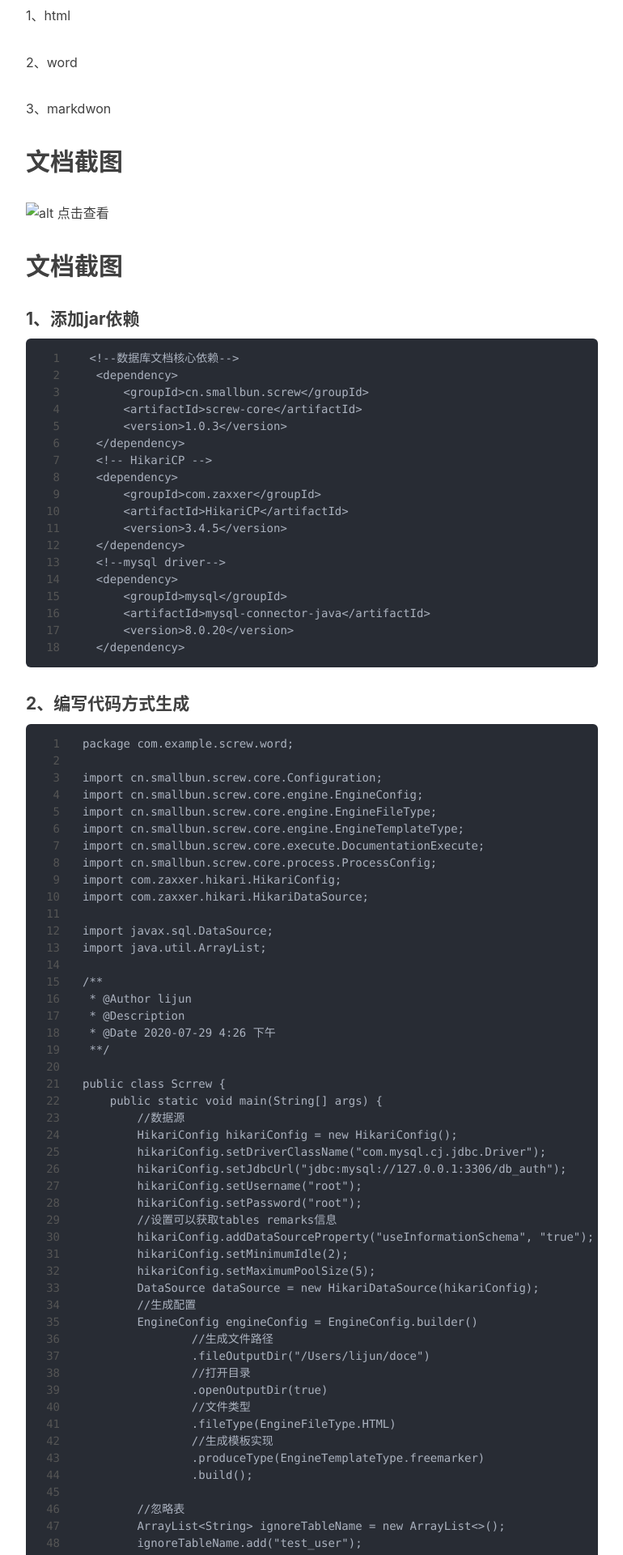
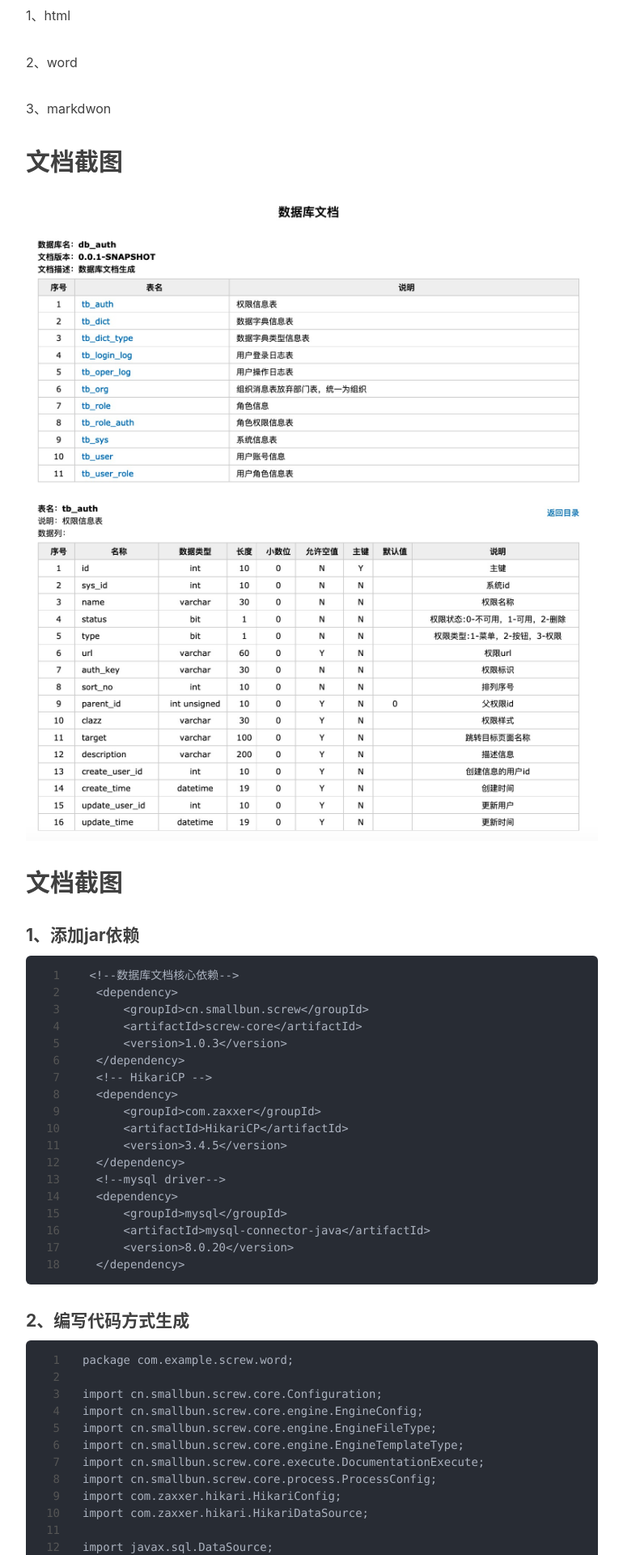
Before and after one commit to mochengyanliu/mochengyanliu.github.io, a Jekyll site: the page built from _posts/2020-07-30-SpringBoot之数据库文档.markdown, in a window 1280 px wide. Shown: the part 1745-3665 px from the top of the page at 81% size, without its empty margins (233-1003 px from the left). Built offline with Jekyll 4.4.1, drawn with Linux system fonts in a browser that asks for light colours; nearby versions of some CDN libraries; comment, search, counter and statistics services are not loaded.

Commit message:
修改显示

```diff
--- a/_posts/2020-07-30-SpringBoot之数据库文档.markdown
+++ b/_posts/2020-07-30-SpringBoot之数据库文档.markdown
@@ -57,7 +57,7 @@ tags:
 
 ## 文档截图
 
-![alt 点击查看](../img/screw/1.png "数据库文档生成")
+![alt 点击查看](/img/screw/1.png "数据库文档生成")
 
 
 ## 文档截图
```
